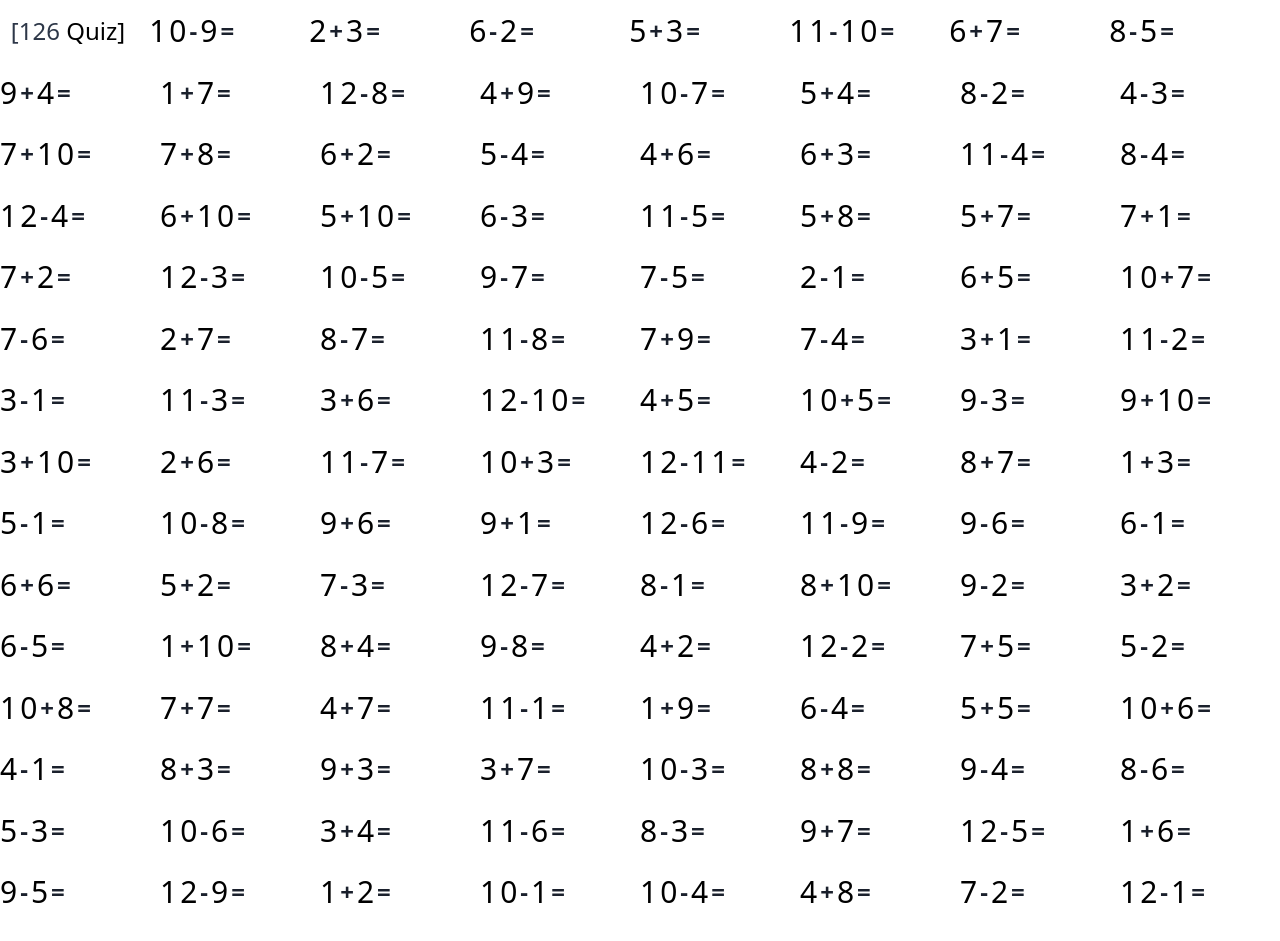
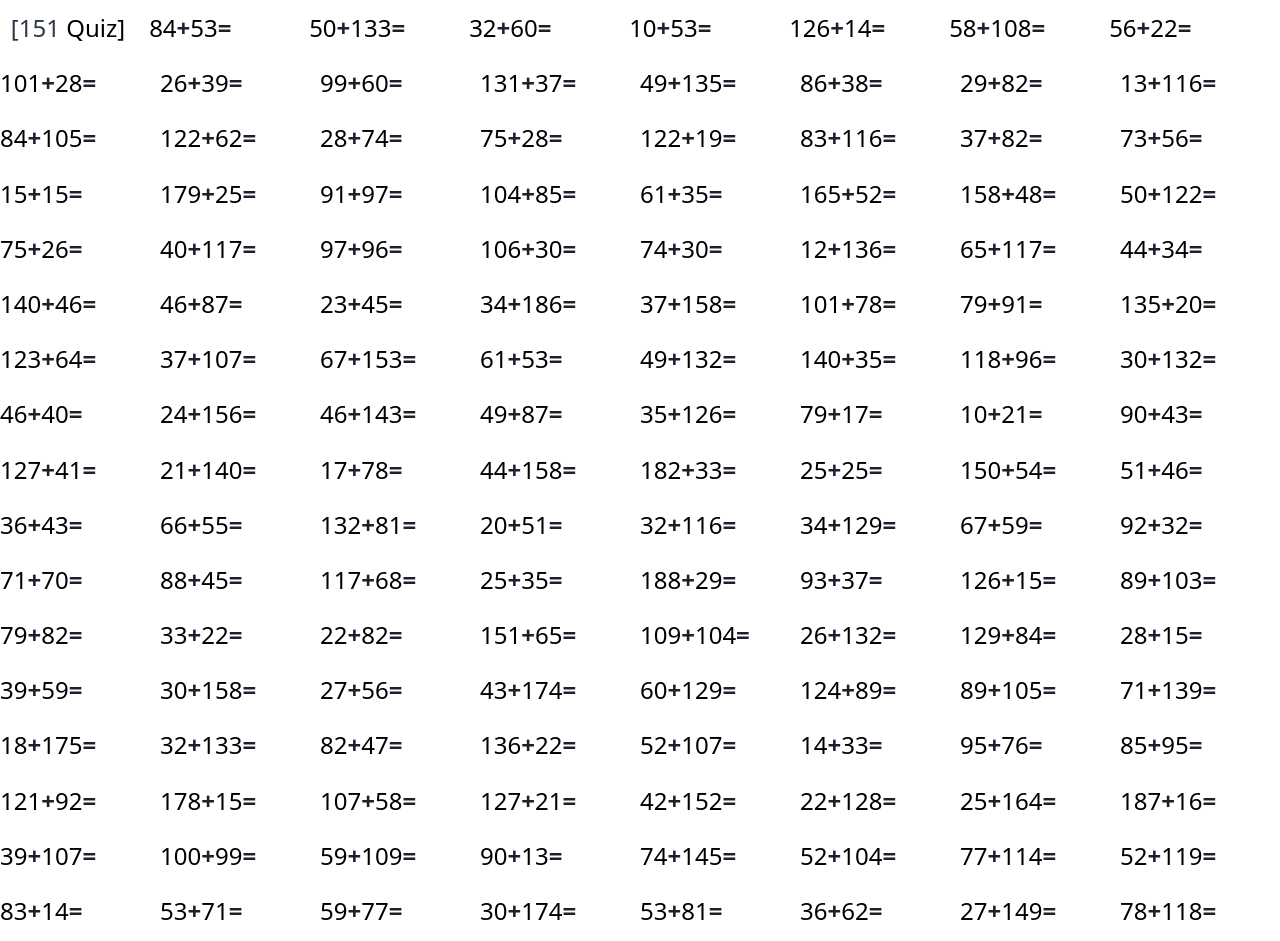
Before and after one commit to Albert-Gao/kids-math-print, a React (Create React App) app: page / in a window 1280 px wide. Shown: the top 941 px of the page. Built offline with nearby package versions, Linux system fonts and the light colour scheme.

Commit message:
feat: added addition within 200

```diff
--- a/src/App.tsx
+++ b/src/App.tsx
@@ -17,7 +17,7 @@ function App() {
     <>
       <div
         className="flex flex-wrap items-center justify-center"
-        style={{ lineHeight: 2.05 }}
+        style={{ lineHeight: 2.3 }}
       >
         <Header number={quiz.length} />
         {quiz.map((q, i) => (
--- a/src/Quiz.tsx
+++ b/src/Quiz.tsx
@@ -1,7 +1,7 @@
 import React from "react";
 
 const Number: React.FC<{ number: number }> = ({ number }) => (
-  <span className="text-3xl">{number}</span>
+  <span className="text-2xl">{number}</span>
 );
 
 const Symbol: React.FC<{ text: string }> = ({ text }) => (
@@ -19,7 +19,7 @@ const Result: React.FC = () => (
 
 export const Quiz: React.FC<{ numbers: number[]; symbol: string }> = ({
   numbers,
-  symbol
+  symbol,
 }) => {
   const [num1, num2] = numbers;
 
@@ -27,9 +27,9 @@ export const Quiz: React.FC<{ numbers: number[]; symbol: string }> = ({
     <div
       className="flex items-center"
       style={{
-        letterSpacing: "3px",
+        // letterSpacing: ".3px",
         minWidth: "10em",
-        maxWidth: "10em"
+        maxWidth: "10em",
       }}
     >
       <Number number={num1} />
--- a/src/config.ts
+++ b/src/config.ts
@@ -1,18 +1,18 @@
 export const CONFIG = {
   OVERALL: {
-    QUANTITY: 300,
-    ADDITION_RATIO: 0.2,
-    SUBTRACTION_RATIO: 0.8
+    QUANTITY: 151,
+    ADDITION_RATIO: 1,
+    SUBTRACTION_RATIO: 0,
   },
   ADDITION: {
-    MAX_LIMIT_OF_RESULT: 20,
-    MIN_NUM: 1,
-    MAX_NUM: 10
+    MAX_LIMIT_OF_RESULT: 220,
+    MIN_NUM: 10,
+    MAX_NUM: 199,
   },
   SUBTRACTION: {
     MIN_LIMIT_OF_RESULT: 0,
     MAX_LIMIT_OF_RESULT: 20,
     MIN_NUM: 1,
-    MAX_NUM: 12
-  }
+    MAX_NUM: 12,
+  },
 } as const;
```
Also changed, not shown: package.json (+7 -7 lines), 1 other file (tests, documents, lock files or other folders).
